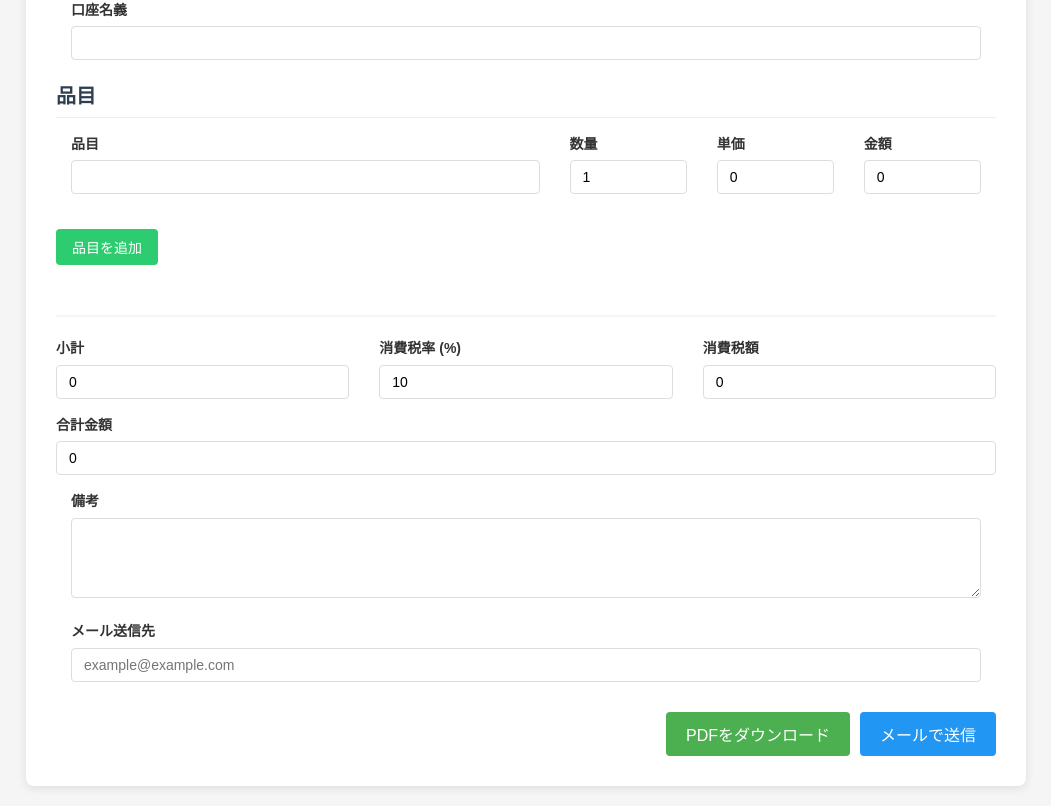
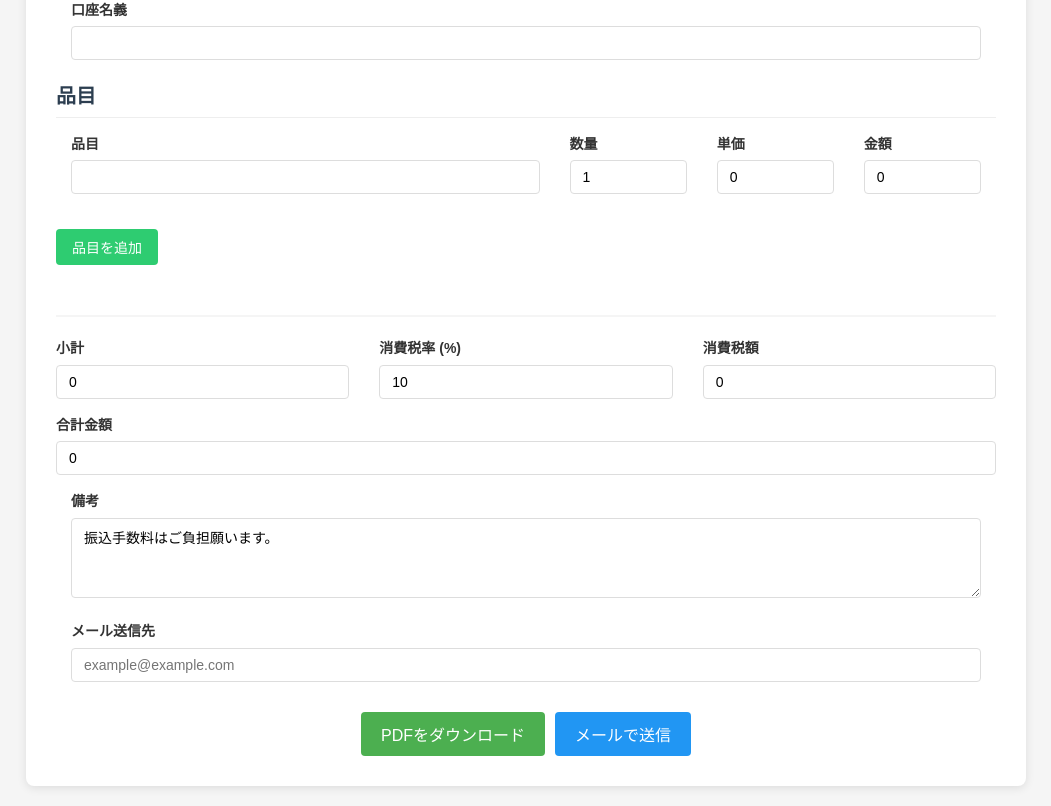
Before and after one commit to akira1110/invoice-web2, a React (Create React App) app: page / in a window 1280 px wide. Shown: the part 1409-2215 px from the top of the page, without its empty margins (114-1165 px from the left). Built offline with nearby package versions, Linux system fonts and the light colour scheme.

Commit message:
ボタン中央寄せ 消費税表記修正 備考には、あらかじめテキストで「振込手数料はご負担願います。」と入力させたい

```diff
--- a/src/App.css
+++ b/src/App.css
@@ -140,7 +140,7 @@ button:hover {
 
 .actions {
   display: flex;
-  justify-content: flex-end;
+  justify-content: center;
   margin-top: 30px;
   gap: 10px;
 }
--- a/src/App.js
+++ b/src/App.js
@@ -37,7 +37,7 @@ function App() {
     taxRate: 10,
     taxAmount: 0,
     total: 0,
-    notes: '',
+    notes: '振込手数料はご負担願います。',
     sendToEmail: ''
   });
 
@@ -94,7 +94,7 @@ function App() {
 
     // 小計、消費税、合計金額の計算
     const subtotal = items.reduce((sum, item) => sum + (parseFloat(item.amount) || 0), 0);
-    const taxAmount = subtotal * (invoice.taxRate / 100);
+    const taxAmount = Math.round(subtotal * (invoice.taxRate / 100) * 10) / 10; // 小数点第1位で四捨五入
     const total = subtotal + taxAmount;
 
     setInvoice({
@@ -119,7 +119,7 @@ function App() {
 
     // 小計、消費税、合計金額の再計算
     const subtotal = items.reduce((sum, item) => sum + (parseFloat(item.amount) || 0), 0);
-    const taxAmount = subtotal * (invoice.taxRate / 100);
+    const taxAmount = Math.round(subtotal * (invoice.taxRate / 100) * 10) / 10; // 小数点第1位で四捨五入
     const total = subtotal + taxAmount;
 
     setInvoice({
@@ -133,7 +133,7 @@ function App() {
 
   const handleTaxRateChange = (e) => {
     const taxRate = parseFloat(e.target.value) || 0;
-    const taxAmount = invoice.subtotal * (taxRate / 100);
+    const taxAmount = Math.round(invoice.subtotal * (taxRate / 100) * 10) / 10; // 小数点第1位で四捨五入
     const total = invoice.subtotal + taxAmount;
 
     setInvoice({
```
